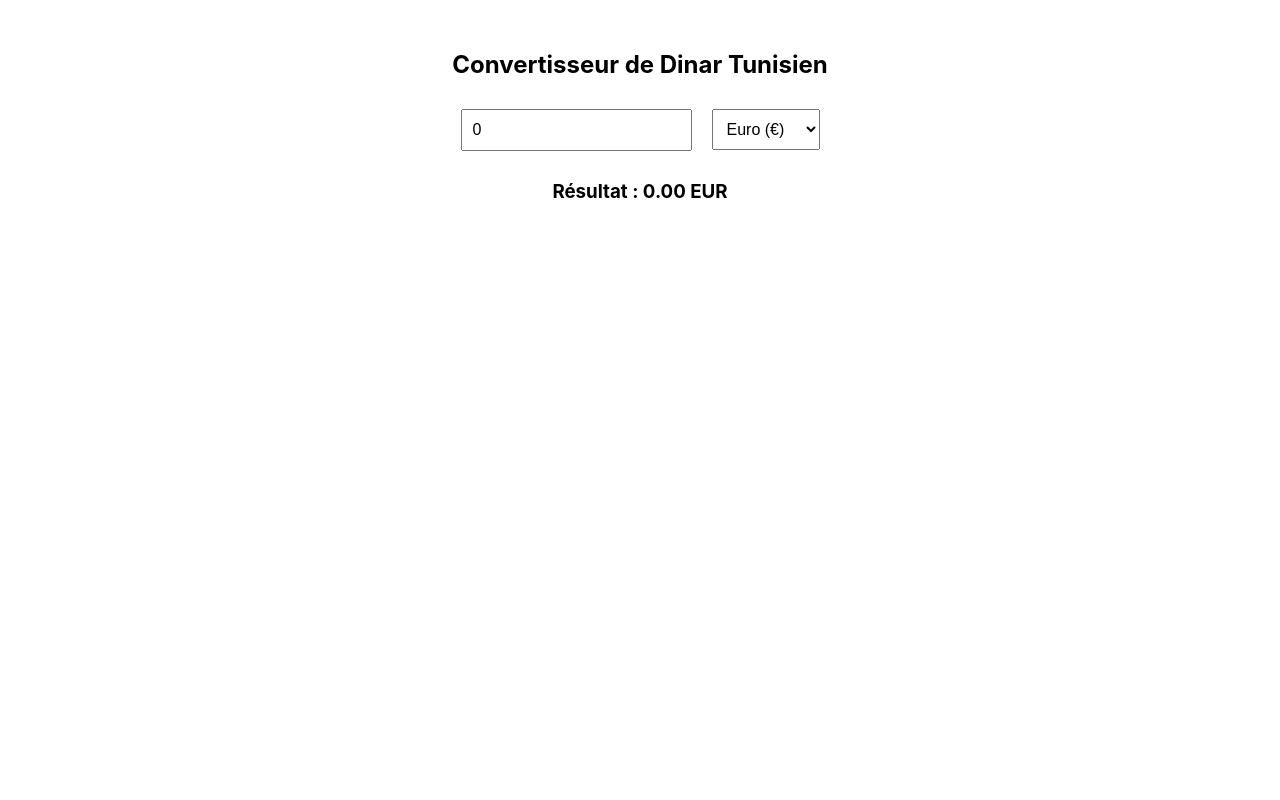
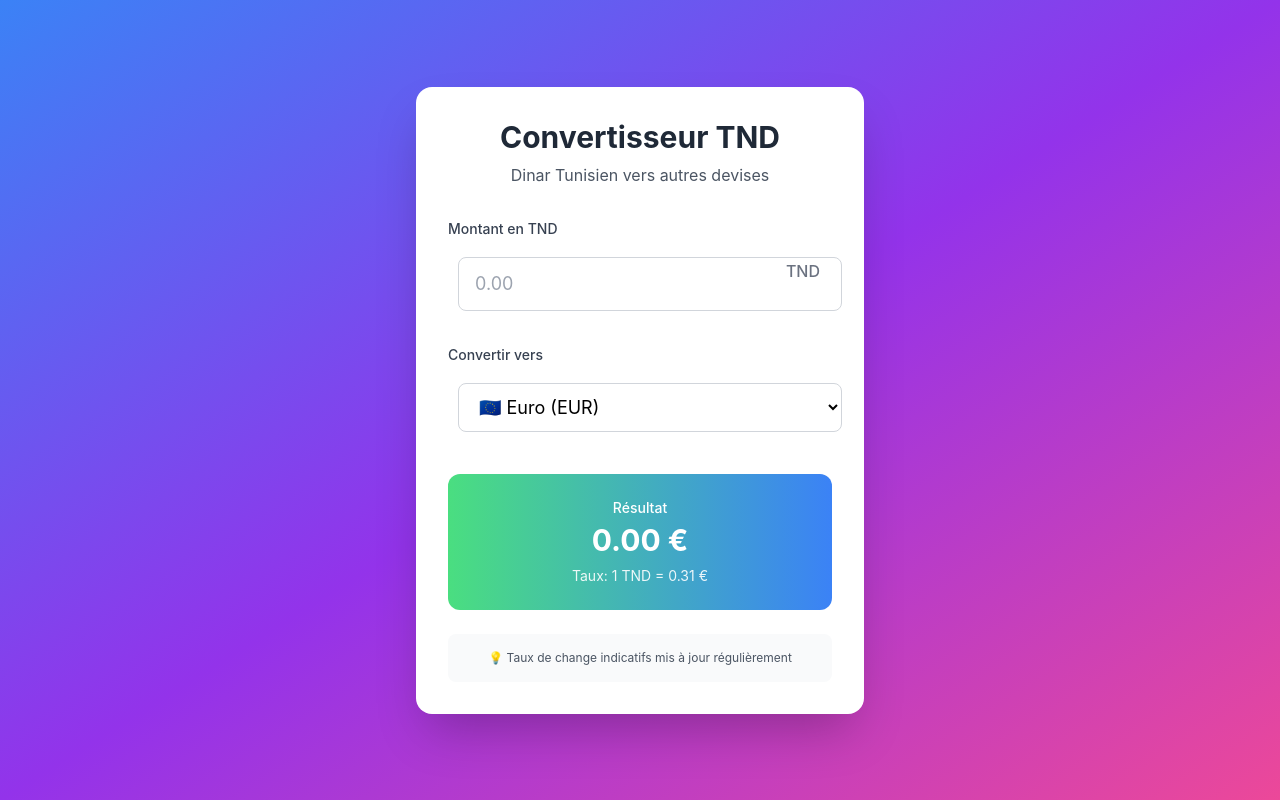
Before and after one commit to Azer-khadhraoui/convertisseur-devise, a React (Create React App) app: page / in a window 1280 px wide. Built offline with nearby package versions, Linux system fonts and the light colour scheme.

Commit message:
Add Tailwind CSS and update App component for currency conversion

```diff
--- a/package.json
+++ b/package.json
@@ -40,5 +40,10 @@
       "last 1 firefox version",
       "last 1 safari version"
     ]
+  },
+  "devDependencies": {
+    "autoprefixer": "^10.4.21",
+    "postcss": "^8.5.6",
+    "tailwindcss": "^3.4.17"
   }
 }
--- a/src/App.tsx
+++ b/src/App.tsx
@@ -1,12 +1,20 @@
 import React, { useState } from 'react';
 import './App.css';
 
-type Devise = 'EUR' | 'USD' | 'GBP';
+type Devise = 'EUR' | 'USD' | 'GBP' | 'MAD';
 
 const tauxChange: Record<Devise, number> = {
-  EUR: 0.30, // exemple : 1 DT = 0.30 EUR
-  USD: 0.33,
-  GBP: 0.26,
+  EUR: 0.31,  // 1 DT = 0.31 EUR (taux réel approximatif)
+  USD: 0.33,  // 1 DT = 0.33 USD
+  GBP: 0.27,  // 1 DT = 0.27 GBP
+  MAD: 3.35,  // 1 DT = 3.35 MAD (dirham marocain)
+};
+
+const deviseSymbols: Record<Devise, string> = {
+  EUR: '€',
+  USD: '$',
+  GBP: '£',
+  MAD: 'MAD',
 };
 
 function App() {
@@ -16,23 +24,71 @@ function App() {
   const conversion = (montant * tauxChange[devise]).toFixed(2);
 
   return (
-    <div style={{ textAlign: 'center', marginTop: '50px' }}>
-      <h2>Convertisseur de Dinar Tunisien</h2>
+    <div className="min-h-screen bg-gradient-to-br from-blue-500 via-purple-600 to-pink-500 flex items-center justify-center p-4">
+      <div className="bg-white rounded-2xl shadow-2xl p-8 w-full max-w-md">
+        {/* Header */}
+        <div className="text-center mb-8">
+          <h1 className="text-3xl font-bold text-gray-800 mb-2">
+            Convertisseur TND
+          </h1>
+          <p className="text-gray-600">Dinar Tunisien vers autres devises</p>
+        </div>
 
-      <input
-        type="number"
-        placeholder="Montant en DT"
-        value={montant}
-        onChange={(e) => setMontant(parseFloat(e.target.value))}
-      />
+        {/* Input Section */}
+        <div className="space-y-6">
+          <div>
+            <label className="block text-sm font-medium text-gray-700 mb-2">
+              Montant en TND
+            </label>
+            <div className="relative">
+              <input
+                type="number"
+                placeholder="0.00"
+                value={montant || ''}
+                onChange={(e) => setMontant(parseFloat(e.target.value) || 0)}
+                className="w-full px-4 py-3 border border-gray-300 rounded-lg focus:ring-2 focus:ring-blue-500 focus:border-transparent text-lg"
+              />
+              <span className="absolute right-3 top-3 text-gray-500 font-medium">
+                TND
+              </span>
+            </div>
+          </div>
 
-      <select value={devise} onChange={(e) => setDevise(e.target.value as Devise)}>
-        <option value="EUR">Euro (€)</option>
-        <option value="USD">Dollar ($)</option>
-        <option value="GBP">Livre (£)</option>
-      </select>
+          <div>
+            <label className="block text-sm font-medium text-gray-700 mb-2">
+              Convertir vers
+            </label>
+            <select
+              value={devise}
+              onChange={(e) => setDevise(e.target.value as Devise)}
+              className="w-full px-4 py-3 border border-gray-300 rounded-lg focus:ring-2 focus:ring-blue-500 focus:border-transparent text-lg bg-white"
+            >
+              <option value="EUR">🇪🇺 Euro (EUR)</option>
+              <option value="USD">🇺🇸 Dollar Américain (USD)</option>
+              <option value="GBP">🇬🇧 Livre Sterling (GBP)</option>
+              <option value="MAD">🇲🇦 Dirham Marocain (MAD)</option>
+            </select>
+          </div>
+        </div>
 
-      <h3>Résultat : {conversion} {devise}</h3>
+        {/* Result Section */}
+        <div className="mt-8 p-6 bg-gradient-to-r from-green-400 to-blue-500 rounded-xl text-white text-center">
+          <p className="text-sm font-medium mb-1">Résultat</p>
+          <p className="text-3xl font-bold">
+            {conversion} {deviseSymbols[devise]}
+          </p>
+          <p className="text-sm opacity-90 mt-2">
+            Taux: 1 TND = {tauxChange[devise]} {deviseSymbols[devise]}
+          </p>
+        </div>
+
+        {/* Info Section */}
+        <div className="mt-6 p-4 bg-gray-50 rounded-lg">
+          <p className="text-xs text-gray-600 text-center">
+            💡 Taux de change indicatifs mis à jour régulièrement
+          </p>
+        </div>
+      </div>
     </div>
   );
 }
--- a/src/index.css
+++ b/src/index.css
@@ -1,3 +1,7 @@
+@tailwind base;
+@tailwind components;
+@tailwind utilities;
+
 body {
   margin: 0;
   font-family: -apple-system, BlinkMacSystemFont, 'Segoe UI', 'Roboto', 'Oxygen',
--- /dev/null
+++ b/tailwind.config.js
@@ -0,0 +1,10 @@
+/** @type {import('tailwindcss').Config} */
+module.exports = {
+  content: [
+    "./src/**/*.{js,jsx,ts,tsx}",
+  ],
+  theme: {
+    extend: {},
+  },
+  plugins: [],
+}
```
Also changed, not shown: postcss.config.js (added), 1 other file (tests, documents, lock files or other folders).
